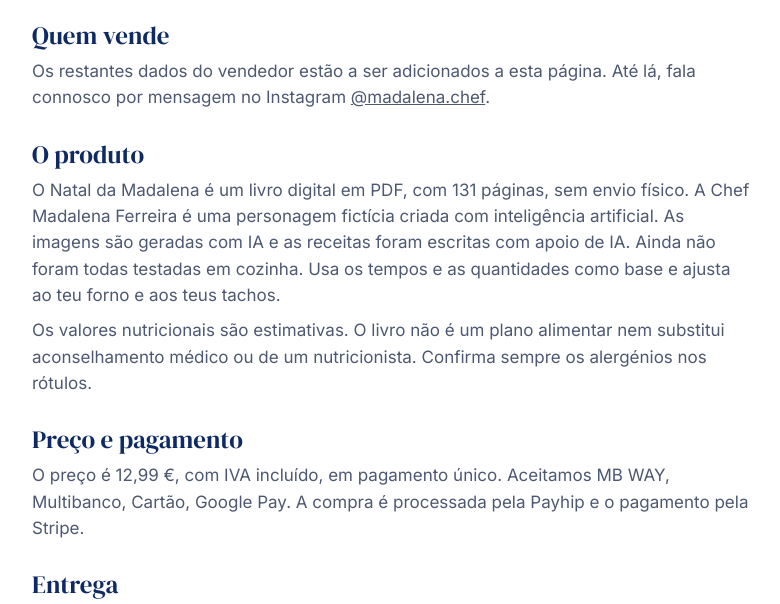
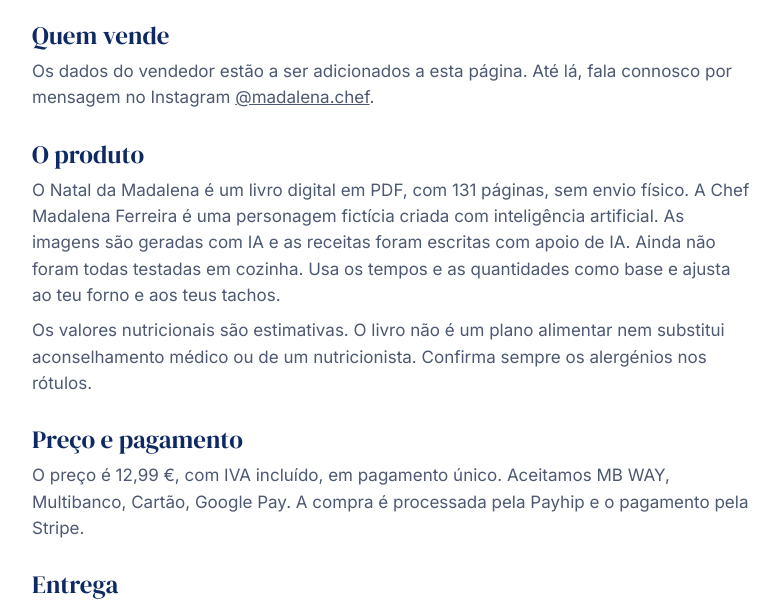
Before and after one commit to sovexxooperations-stack/madalena-natal, a plain HTML site: page informacao.html in a window 1280 px wide. Shown: the part 192-796 px from the top of the page, without its empty margins (248-1028 px from the left). Drawn offline with Linux system fonts and the light colour scheme.

Commit message:
Update site
Co-Authored-By: Claude Opus 5.5 <noreply@anthropic.com>

```diff
--- a/informacao.html
+++ b/informacao.html
@@ -5,7 +5,7 @@
 <a class="voltar" href="index.html">← Voltar ao livro</a>
 <h1>Termos, privacidade e reclamações</h1>
 <h2>Quem vende</h2>
-<p>Os restantes dados do vendedor estão a ser adicionados a esta página. Até lá, fala connosco por mensagem no Instagram <a href="https://www.instagram.com/madalena.chef/" style="color:inherit">@madalena.chef</a>.</p>
+<p>Os dados do vendedor estão a ser adicionados a esta página. Até lá, fala connosco por mensagem no Instagram <a href="https://www.instagram.com/madalena.chef/" style="color:inherit">@madalena.chef</a>.</p>
 <h2>O produto</h2>
 <p>O Natal da Madalena é um livro digital em PDF, com 131 páginas, sem envio físico. A Chef Madalena Ferreira é uma personagem fictícia criada com inteligência artificial. As imagens são geradas com IA e as receitas foram escritas com apoio de IA. Ainda não foram todas testadas em cozinha. Usa os tempos e as quantidades como base e ajusta ao teu forno e aos teus tachos.</p>
 <p>Os valores nutricionais são estimativas. O livro não é um plano alimentar nem substitui aconselhamento médico ou de um nutricionista. Confirma sempre os alergénios nos rótulos.</p>
```
